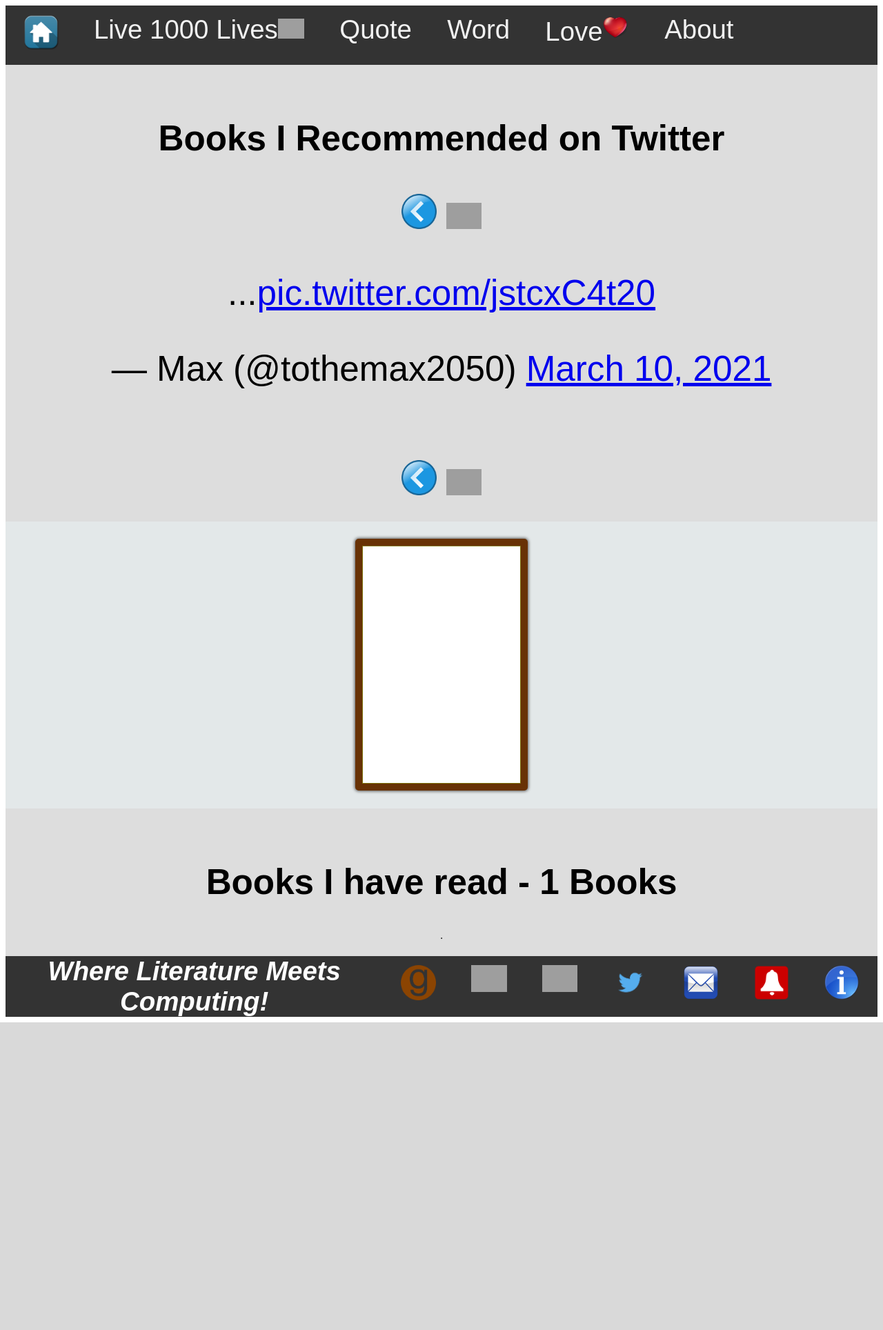
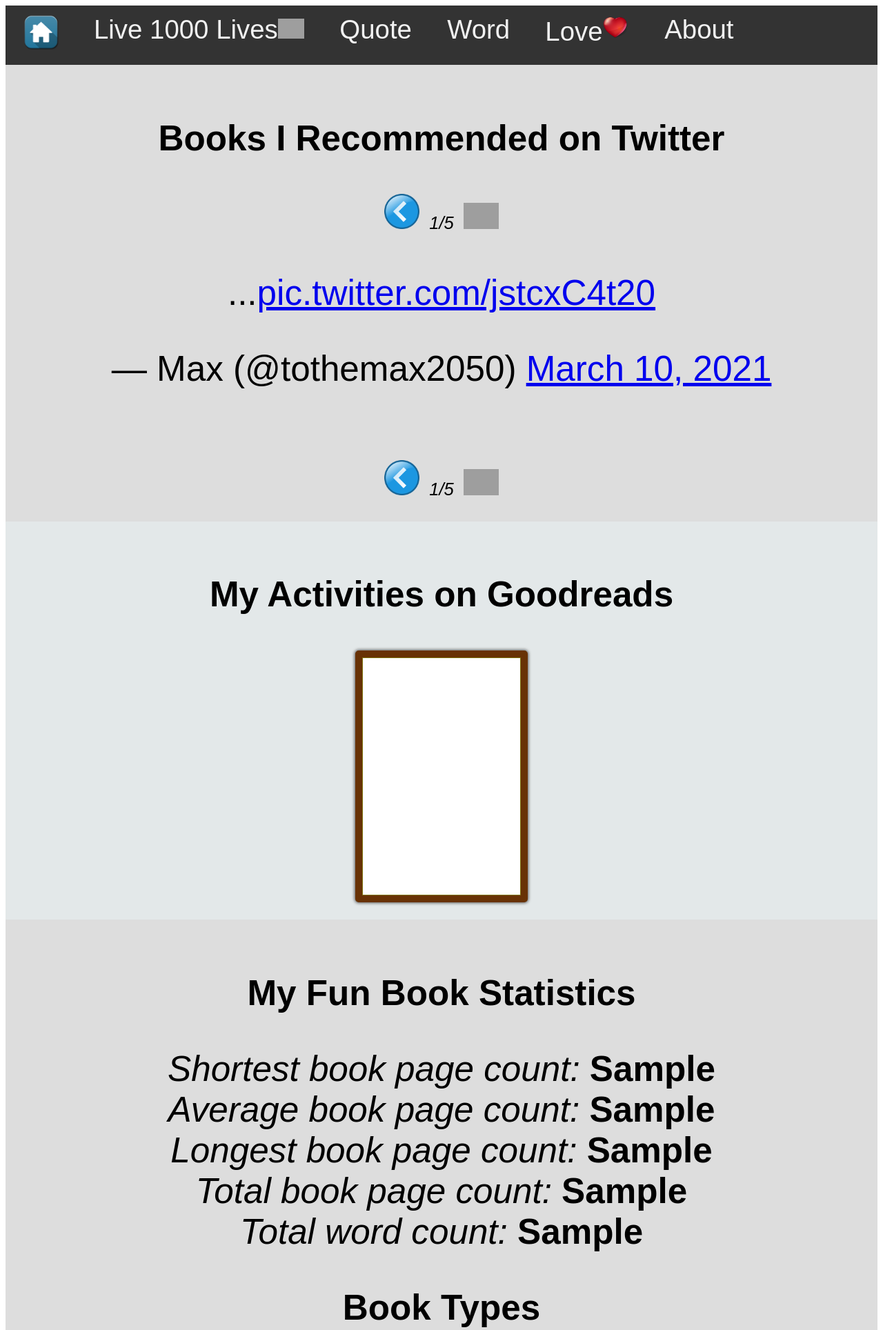
Before and after one commit to whope2/DailyApp, a Flask app: template templates/booklist.html in a window 1280 px wide. Shown: the top 1928 px of the page at 69% size. Before the commit the page ends 1482 px from the top, so only its background shows below. Run offline with Flask 2, Linux system fonts and the light colour scheme; the template is opened without the code that fills it: most values are stand-ins (such as "Sample title", 1, 10 or a date in 2020); some libraries are stand-ins or nearby versions; grey boxes are pictures that could not be loaded.

Commit message:
book charts, book twitter page/quote table navigation indictor e.g. 1/5

```diff
--- a/templates/about.html
+++ b/templates/about.html
@@ -81,7 +81,9 @@
     I started my reading journey in 2017. It is never too late😀️. I have read so far about 200 books since, on a pace of 1~2 books per week. I started with nonfictions only (business, productivity, self-help, etc.) and soon I fell in love with fictions (historical, fantasy, science, etc.).  In truth, I am reading all books of all genres and savor each one I read.
     <br><br>
     I have learned and grown tremendously from reading, which has helped both my personal life and professional career. As a believer, beneficiary,and testament of reading, I want to share my experience with you here, and hopefully, I can help pick your next book📚️.
-    </p>
+    <br><br>
+    By training I am an engineer and a technology manager for one of the largest company in the world. Here I am leveraging my IT skills to promote literature.
+  </p>
     <p style="color: navy;">
     On this website, I carefully curated photos, quotes, smart words, love quotes, and books for you to enjoy!
     <br><br>If you like it, <a href="/#sub">subscribe</a> to receive the same content in a daily literature newsletter in your inbox!
--- a/templates/booklist.html
+++ b/templates/booklist.html
@@ -72,6 +72,7 @@
   <div id="main-div" class="content">
     <p><b>Books I Recommended on Twitter</b></p>
     <img id="load-prev-button-top" onclick="loadPrevBooks()" src="static/back-button.png" style="width:4vw;height:auto;"></a>
+    <i id="page-indicator-top" style="font-size:2vw;">1/5</i>
     <img id="load-next-button-top" onclick="loadNextBooks()" src="static/next-button.png" style="width:4vw;height:auto;"></a>
   </div>
   <div id="main-photo-div" class="content">
@@ -81,6 +82,7 @@
   </div>
   <div class="content">
     <img id="load-prev-button" onclick="loadPrevBooks()" src="static/back-button.png" style="width:4vw;height:auto;"></a>
+    <i id="page-indicator-bot" style="font-size:2vw;">1/5</i>
     <img id="load-next-button" onclick="loadNextBooks()" src="static/next-button.png" style="width:4vw;height:auto;"></a>
   </div>
 
@@ -91,11 +93,20 @@
     var photo_count = document.getElementById("main-photo-div").childElementCount;
     var ulElementMainPhotoClone = ulElementMainPhoto.cloneNode(true);
     ulElementMainPhoto.remove();
-    for (let i = 0; i < 5; i++) {
+    var photo_count_per_page =5;
+    for (let i = 0; i < photo_count_per_page; i++) {
       var clone = ulElementMainPhotoClone.children[i].cloneNode(true);
       ulElementMain.appendChild(clone);
     }
-    photo_index += 5;
+    let page_begin = photo_index/photo_count_per_page+1;
+    var page_end = Math.floor(photo_count/photo_count_per_page)+1;
+    if( photo_count % photo_count_per_page == 0)
+      page_end--;
+
+    document.getElementById("page-indicator-top").innerHTML = page_begin.toString() + "/" + page_end.toString();
+    document.getElementById("page-indicator-bot").innerHTML = page_begin.toString() + "/" + page_end.toString();
+
+    photo_index += photo_count_per_page;
     ulElementMainPhoto.remove();
     document.getElementById("load-prev-button").style.visibility = 'hidden';
     document.getElementById("load-prev-button-top").style.visibility = 'hidden';
@@ -108,18 +119,21 @@
       document.getElementById("load-prev-button-top").style.visibility = 'visible';
       document.getElementById("load-next-button-top").style.visibility = 'visible';
 
-      if(photo_index <= 5)
+      let page_begin = photo_index/photo_count_per_page;
+      document.getElementById("page-indicator-top").innerHTML = page_begin.toString() + "/" + page_end.toString();
+      document.getElementById("page-indicator-bot").innerHTML = page_begin.toString() + "/" + page_end.toString();
+
+      if(photo_index <= photo_count_per_page)
       {
         document.getElementById("load-prev-button").style.visibility = 'hidden';
         document.getElementById("load-prev-button-top").style.visibility = 'hidden';
       }
 
-      if(photo_index > photo_count)
+      if(photo_index >= photo_count)
       {
         document.getElementById("load-next-button").style.visibility = 'hidden';
         document.getElementById("load-next-button-top").style.visibility = 'hidden';
       }
-      //scroll to top of the page
       scroll(0,0)
     }
 
@@ -134,36 +148,37 @@
 
     function loadNextBooks() {
       //remove all children except the first one
-      while(ulElementMain.children[3]) {
-        ulElementMain.children[3].remove()
+      while(ulElementMain.children[4]) {  //bad dependency: 4 due to 3 elements ahead of the table
+        ulElementMain.children[4].remove()
       }
       var base = photo_index;
-      for (let i = 0; i < 5 && (i+photo_index<photo_count); i++) {
+      for (let i = 0; i < photo_count_per_page && (i+photo_index<photo_count); i++) {
         var clone = ulElementMainPhotoClone.children[base+i].cloneNode(true);
         ulElementMain.appendChild(clone);
       }
-      photo_index += 5;
+      photo_index += photo_count_per_page;
       appendScript();
       positionBackNextButtons();
     }
 
     function loadPrevBooks() {
       //remove all children except the first one
-      while(ulElementMain.children[3]) {
-        ulElementMain.children[3].remove()
+      while(ulElementMain.children[4]) { //bad dependency: 4 due to 3 elements ahead of the table
+        ulElementMain.children[4].remove()
       }
       var base = photo_index;
-      for (let i = 0; i < 5 && (base-10)>=0; i++) {
-        var clone = ulElementMainPhotoClone.children[base-10+i].cloneNode(true);
+      for (let i = 0; i < photo_count_per_page && (base-2*photo_count_per_page)>=0; i++) {
+        var clone = ulElementMainPhotoClone.children[base-2*photo_count_per_page+i].cloneNode(true);
         ulElementMain.appendChild(clone);
       }
-      photo_index -= 5;
+      photo_index -= photo_count_per_page;
       appendScript();
       positionBackNextButtons();
   }
   </script>
 
   <div class="content2">
+  <p><b>My Activities on Goodreads</b></p>
   <style>
     #gr_updates_widget{
     float:center;
@@ -190,6 +205,102 @@
   </div>
 
   <div class="content">
+  <p><b>My Fun Book Statistics</b></p>
+  <i>Shortest book page count: </i><b>{{bookstats["min page count"]}}</b><br>
+  <i>Average book page count: </i><b>{{bookstats["average page count"]}}</b><br>
+  <i>Longest book page count: </i><b>{{bookstats["max page count"]}}</b><br>
+  <i>Total book page count: </i><b>{{bookstats["total page count"]}}</b><br>
+  <i>Total word count: </i><b>{{bookstats["total word count"]}}</b>
+  <center>
+    <p>
+    <b>Book Types</b>
+    <div id="chart-container" style="width:50%">
+      <canvas id="Chart-BookType"></canvas>
+    </div>
+    <i style="background: yellow;font-size: 3vw;">Audio Book&nbsp;</i>
+    <i style="background: aqua;font-size: 3vw;">EBook&nbsp;</i>
+    <i style="background: fuchsia;font-size: 3vw;">Book&nbsp;</i>
+    </p>
+    <p>
+    <b>Book Genres</b>
+    <div id="chart-container" style="width:50%">
+      <canvas id="Chart-Genres"></canvas>
+    </div>
+    <i style="background: yellow;font-size: 3vw;">Fiction&nbsp;</i>
+    <i style="background: green;font-size: 3vw;">Nonfiction&nbsp;</i>
+  </p>
+  </center>
+  </div>
+
+  <script src="https://cdnjs.cloudflare.com/ajax/libs/Chart.js/3.5.1/chart.js"></script>
+  <script>
+
+  var book_stats = {{bookstats | tojson}}
+
+  const data = {
+    labels: [
+      'Book',
+      'EBook',
+      'Audio Book'
+    ],
+    datasets: [{
+      data: [ book_stats["physical book count"], book_stats["ebook count"], book_stats["audio book count"]],
+      backgroundColor: [
+        'fuchsia',
+        'aqua',
+        'yellow'
+      ],
+      hoverOffset: 4
+    }]
+  };
+  const config = {
+    type: 'pie',
+    data: data,
+    options: {
+      responsive: true,
+      plugins: {
+        legend: {
+          position: 'left',
+          display: false
+        }
+      }
+    }
+  };
+  const data2 = {
+    labels: [
+      'Nonfiction',
+      'Fiction'
+    ],
+    datasets: [{
+      data: [book_stats["nonfiction count"], book_stats["fiction count"]],
+      backgroundColor: [
+        'green',
+        'yellow'
+      ],
+      hoverOffset: 4
+    }]
+  };
+  const config2 = {
+    type: 'pie',
+    data: data2,
+    options: {
+      responsive: true,
+      plugins: {
+        legend: {
+          position: 'left',
+          display: false
+        }
+      }
+    }
+  };
+
+  Chart.defaults.font.size = 16;
+  var myChart = new Chart( document.getElementById('Chart-BookType'), config);
+  var myChart2 = new Chart( document.getElementById('Chart-Genres'), config2);
+
+  </script>
+
+<div class="content2">
   <p><b>Books I have read - {{ count }} Books</b></p>
   <table id="booktable" class="center" border=1>
   </table>
--- a/transfer.py
+++ b/transfer.py
@@ -42,7 +42,7 @@
 		email = request.args.get('email')
 		print("index %s" % email)
 
-	photo_id, media_id, image_url = elasticsearch_access.get_a_random_photo()
+	photo_id = elasticsearch_access.get_a_random_photo()
 	random_quote = elasticsearch_access.get_a_random_quote()
 
 	doc_word = elasticsearch_access.get_a_random_word()
@@ -199,8 +199,11 @@
 	bookcount = len(booklist)
 	columns=["Cover Image","Book Title","Author","Year Published","My Rating"]
 	random_i = random.randint(0,count-1)
+
+	book_stats = elasticsearch_access.get_book_statistics()
+
 	return render_template('booklist.html', columns=columns, items=items, count=count,\
-		booklist=booklist, bookcount=bookcount)
+		booklist=booklist, bookcount=bookcount, bookstats=book_stats)
 
 @app.route("/about")
 def about():
@@ -325,11 +328,8 @@
 	doc_word = elasticsearch_access.get_a_random_word()
 	random_word = doc_word["Word"] + ": " + doc_word["Definition"] + ".  " + doc_word["Example Sentences"]
 	random_book, random_book_image = elasticsearch_access.get_a_random_book()
-	#random_book_image = "E9PKOW_WUAQrV9W.jpeg" #testing
 	random_love_quote = elasticsearch_access.get_a_random_love_quote()
-	photo_id, media_id, image_url = elasticsearch_access.get_a_random_photo()
-
-	#media_id_gen = ig_shortcode_to_media_id(photo_id)
+	photo_id = elasticsearch_access.get_a_random_photo()
 
 	newsletter_prefix = "Welcome to our nascent Literature Newsletter!\n"
 
@@ -516,5 +516,6 @@
 	return redirect('/journal')
 
 #if __name__ == '__main__':
+	#liveathousandlives()
 	#app.run(port=5001,debug=False)
 	#app.run(host='0.0.0.0',port=80)
```
Also changed, not shown: elasticsearch_access.py (+94 -3 lines), templates/quotelist.html (+14 -0 lines). Lines whose indentation alone changed are shown as unchanged.
